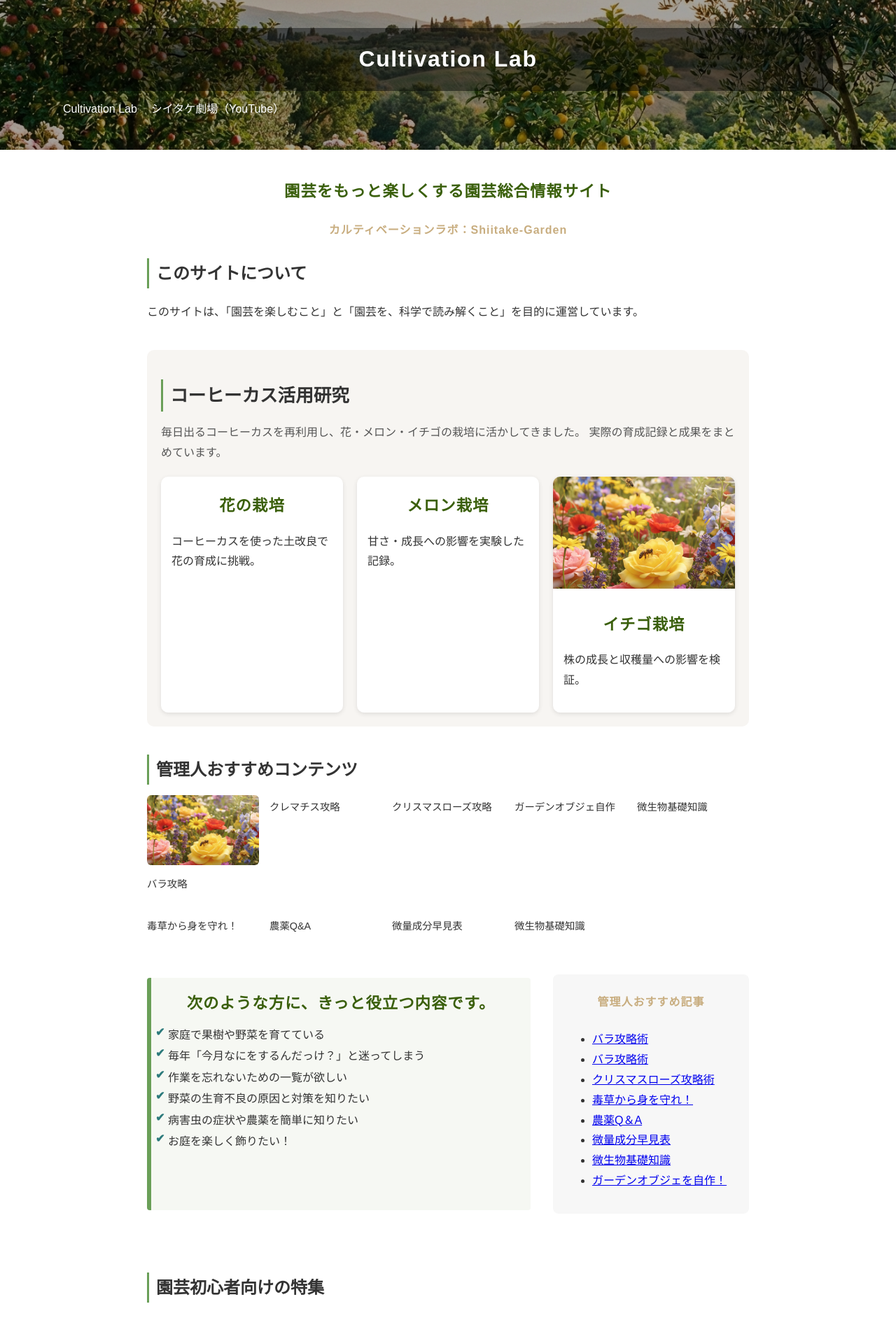
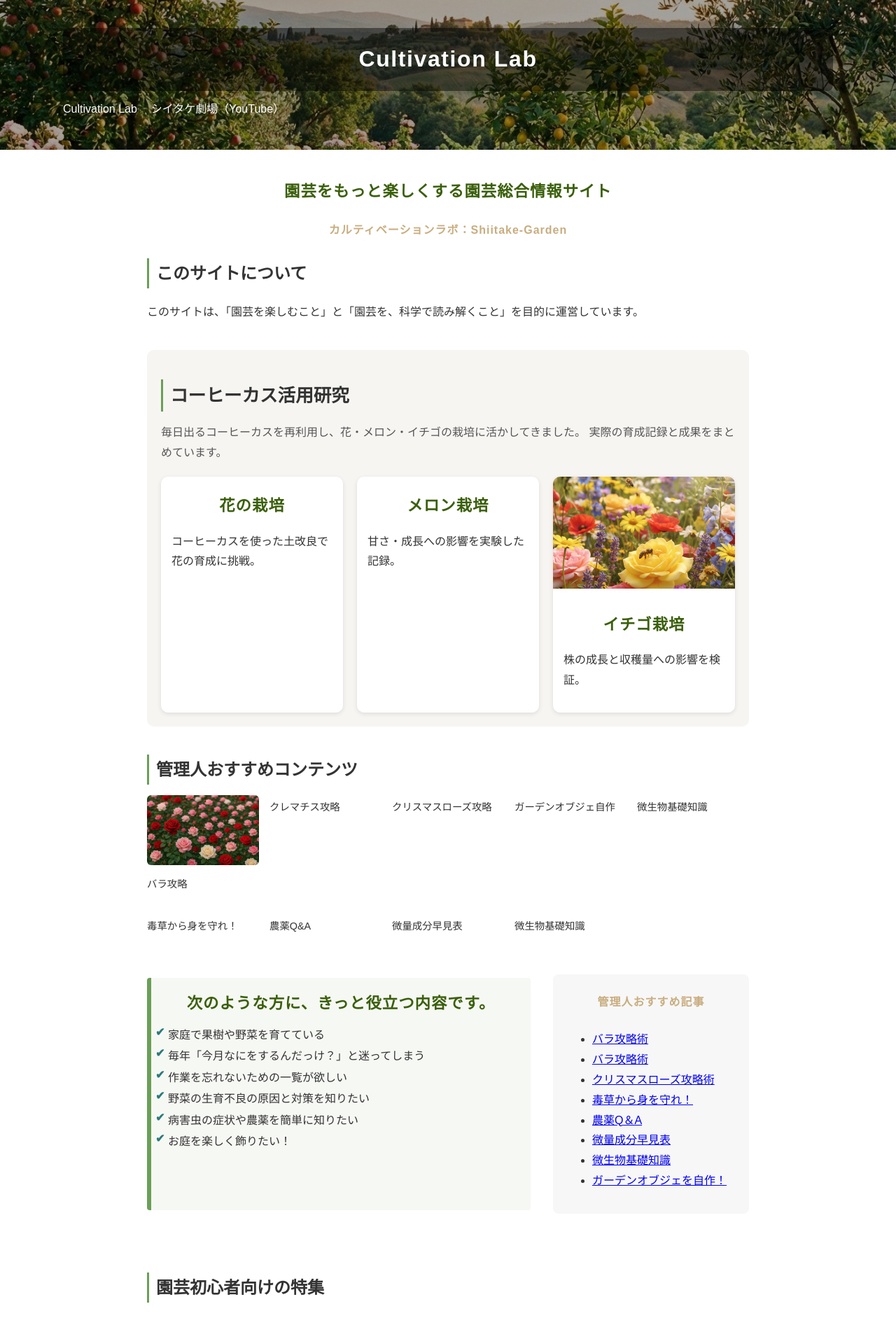
Before and after one commit to shiitake-garden/shiitake-garden.github.io, a Jekyll site: the page built from index_bf.html, in a window 1280 px wide. Shown: the top 1883 px of the page at 70% size. Built offline with Jekyll 4.4.1, drawn with Linux system fonts in a browser that asks for light colours.

Commit message:
Update index_bf.html

```diff
--- a/index_bf.html
+++ b/index_bf.html
@@ -56,7 +56,7 @@
   <div class="recommend-grid">
 
     <a href="/contents/kouryaku/bara.html" class="recommend-card">
-      <img src="/images/bee.jpg" alt="おすすめ記事1">
+      <img src="/images/button/bara_bt.jpg" alt="おすすめ記事1">
       <p>バラ攻略</p>
     </a>
 
```
